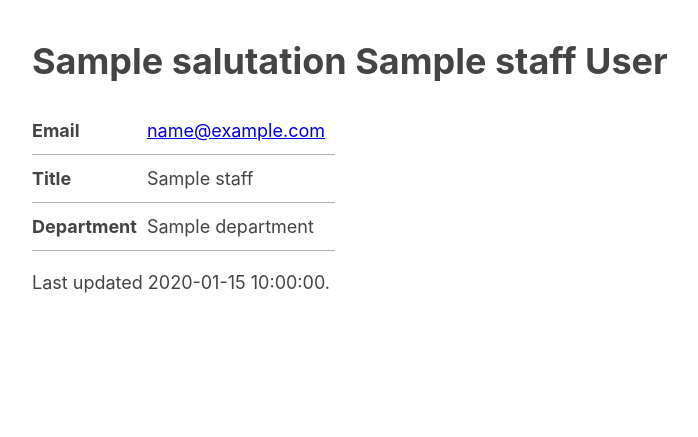
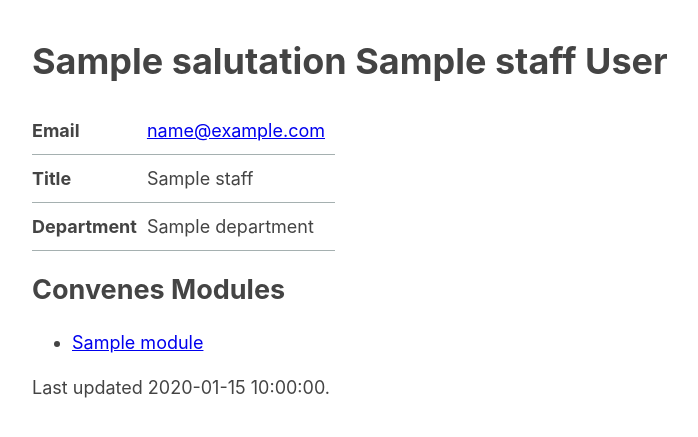
Before and after one commit to Nottingham-Course-Explorer/uon-course-explorer, a Flask app: template src/templates/staff.html.jinja in a window 1280 px wide. Shown: the top 437 px of the page, without its empty margins (158-856 px from the left). Run offline with Flask 3, Linux system fonts and the light colour scheme; the template is opened without the code that fills it: most values are stand-ins (such as "Sample title", 1, 10 or a date in 2020); some libraries are stand-ins or nearby versions.

Commit message:
Show the modules a staff member convenes

```diff
--- a/src/templates/staff.html.jinja
+++ b/src/templates/staff.html.jinja
@@ -17,6 +17,16 @@
 			<dd>{{ staff.department }}</dd>
 		</div>
 	</dl>
+    {% if modules|length > 0 %}
+    <h2>Convenes Modules</h2>
+    <ul>
+    {% for module in modules %}
+        <li>
+            <a href="{{ url_for("module_page", code=module.code) }}">{{ module.title }}</a>
+        </li>
+    {% endfor %}
+    </ul>
+    {% endif %}
 	<p>
 		Last updated {{ crawl_time }}.
 	</p>
```
Also changed, not shown: src/staff.py (+6 -2 lines).
